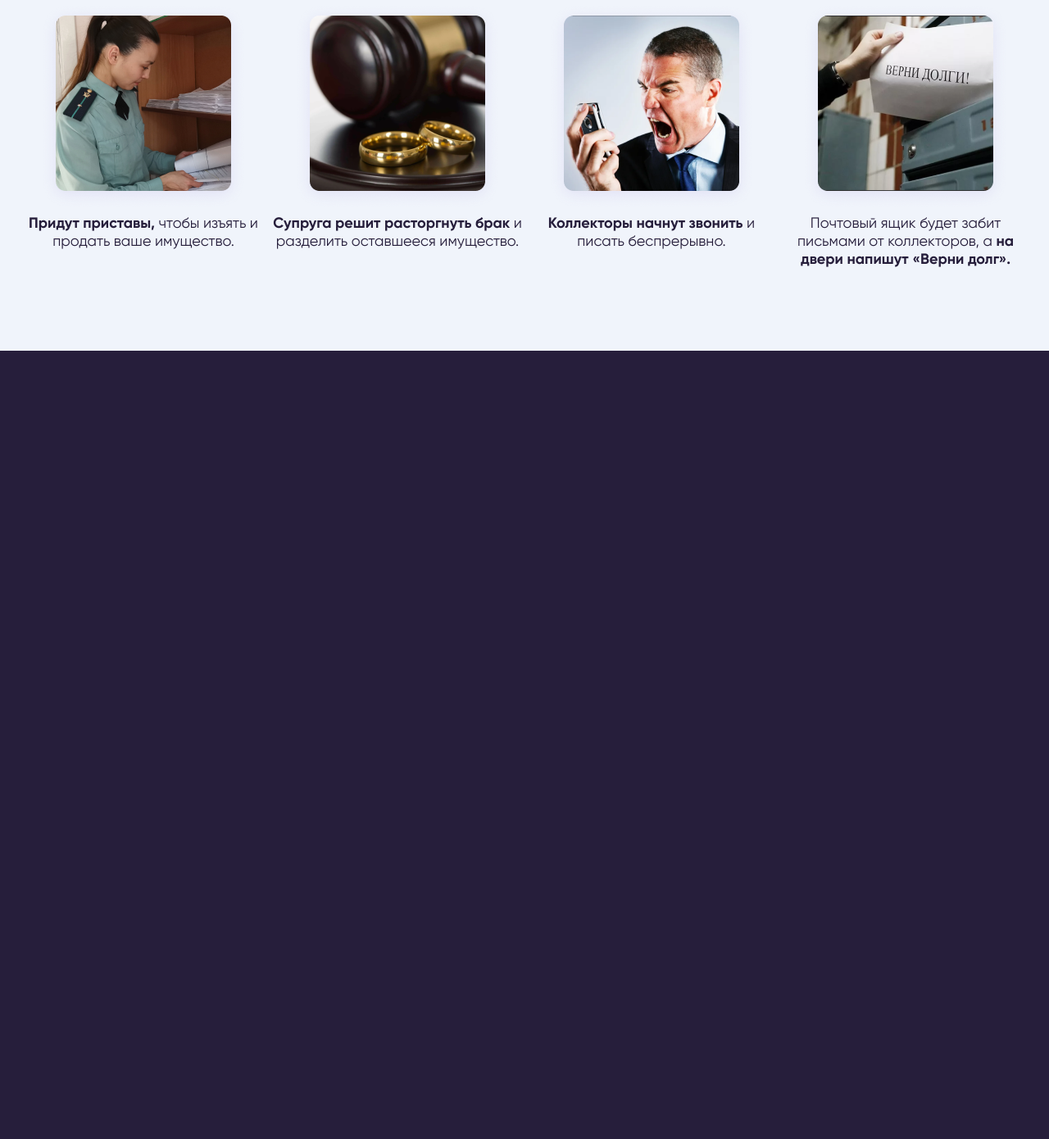
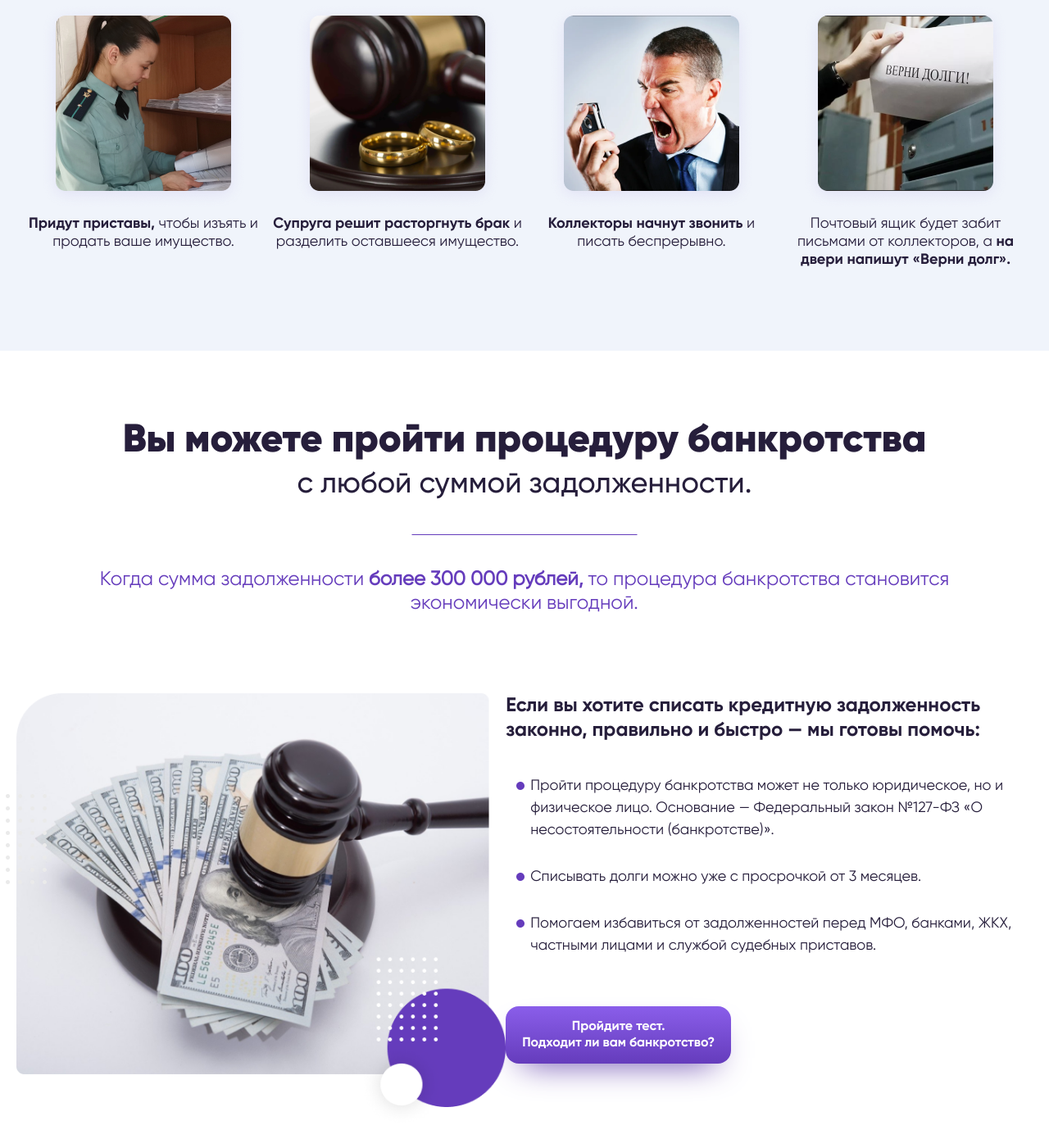
Before and after one commit to BRITVA-hp/bankruptcy, a website: page index.html in a window 1280 px wide. Shown: the part 1940-3330 px from the top of the page at 82% size. Before the commit the page ends 2368 px from the top, so only its background shows below. Drawn offline with Linux system fonts and the light colour scheme; files whose address does not match are found by name.

Commit message:
add section quiz

```diff
--- a/index.html
+++ b/index.html
@@ -118,7 +118,28 @@
   <!-- /.debt section -->
 
   <section class="section quiz">
+    <div class="container-medium">
+      <h3 class="section__title quiz__title">Вы можете пройти процедуру банкротства</h3>
+      <p class="section__subtitle quiz__subtitle">с любой суммой задолженности.</p>
+      <p class="quiz__text">Когда сумма задолженности <strong>более 300 000 рублей,</strong> то процедура банкротства становится экономически выгодной.</p>
 
+      <div class="row">
+        <div class="quiz__img">
+          <img src="img/quiz/dollars.png" alt="dollars">
+          <div class="quiz__dots"><img src="img/quiz/dots.png" alt="dots"></div>
+        </div>
+
+        <div class="quiz__box">
+          <p class="quiz__box-title">Если вы хотите списать кредитную задолженность законно, правильно и быстро — мы готовы помочь:</p>
+          <ul class="quiz__ul">
+            <li class="quiz__li">Пройти процедуру банкротства может не только юридическое, но и физическое лицо. Основание — Федеральный закон №127-ФЗ «О несостоятельности (банкротстве)».</li>
+            <li class="quiz__li">Списывать долги можно уже с просрочкой от 3 месяцев.</li>
+            <li class="quiz__li">Помогаем избавиться от задолженностей перед МФО, банками, ЖКХ, частными лицами и службой судебных приставов.</li>
+          </ul>
+          <button class="button">Пройдите тест. </br>Подходит ли вам банкротство?</button>
+        </div>
+      </div>
+    </div>
   </section>
   <!-- /.section quiz -->
 
--- a/sass/_media.sass
+++ b/sass/_media.sass
@@ -47,6 +47,9 @@
         &__title
             font-size: 39px
             line-height: 50px
+        &__subtitle
+            font-size: 30px
+            line-height: 36px
     .debt
         &__card
             &-text
@@ -55,6 +58,13 @@
 
 
 @media screen and (max-width: 992px)
+    .quiz
+        &__text
+            font-size: 20px
+            line-height: 24px
+        &__subtitle
+            &::after
+                width: 190px
     .trust
         padding-top: 60px
         &__box
@@ -248,6 +258,18 @@
             margin-bottom: 30px
 
 @media screen and (max-width: 575px)
+    .quiz
+        &__title
+            margin-bottom: 13px
+        &__subtitle
+            margin-bottom: 50px
+            &::after
+                width: 100px
+                bottom: -25px
+        &__text
+            font-size: 16px
+            line-height: 19px
+            color: $dark
     .main
         &__title
             max-width: 320px
@@ -285,6 +307,9 @@
         &__title
             font-size: 30px
             line-height: 38px
+        &__subtitle
+            font-size: 24px
+            line-height: 29px
     .debt
         padding-top: 35px
         padding-bottom: 75px
@@ -309,3 +334,8 @@
         &__text
             font-size: 20px
             line-height: 24px
+
+@media screen and (max-width: 420px)
+    .quiz
+        &__text
+            max-width: 270px
--- a/sass/_settings.sass
+++ b/sass/_settings.sass
@@ -15,3 +15,29 @@ body
         font-size: 48px
         line-height: 61px
         color: $dark
+    &__subtitle
+        font-family: 'Gilroy-Medium'
+        font-style: normal
+        font-weight: normal
+        font-size: 36px
+        line-height: 44px
+        color: $dark
+.button
+    font-family: 'Gilroy-Bold'
+    font-style: normal
+    font-weight: normal
+    font-size: 16px
+    line-height: 20px
+    text-align: center
+    color: $white
+    background: linear-gradient(0deg, #653CBC 0%, #8A5EEA 100%)
+    box-shadow: 0px 18px 40px -20px #502BA0
+    border-radius: 16px
+    padding: 15px 20px
+    border: none
+    cursor: pointer
+    transition: 0.3s
+    &:focus
+        outline: none
+    &:hover
+        background: linear-gradient(0deg, #653CBC 0%, #2e0c77 100%)
--- a/sass/style.sass
+++ b/sass/style.sass
@@ -6,4 +6,5 @@
 @import 'templates/main'
 @import 'templates/trust'
 @import 'templates/debt'
+@import 'templates/quiz'
 @import 'media'
--- /dev/null
+++ b/sass/templates/_quiz.sass
@@ -0,0 +1,61 @@
+.quiz
+  background-color: $white
+  padding-top: 80px
+  padding-bottom: 80px
+  &__title, .quiz__subtitle
+    text-align: center
+  &__subtitle
+    position: relative
+    margin-bottom: 80px
+    &::after
+      content: ''
+      position: absolute
+      bottom: -40px
+      left: 50%
+      transform: translateX(-50%)
+      width: 275px
+      height: 1px
+      background-color: $purple
+  &__text
+    font-family: 'Gilroy-Regular'
+    font-style: normal
+    font-weight: normal
+    font-size: 24px
+    line-height: 29px
+    text-align: center
+    color: $purple
+    max-width: 1050px
+    margin: auto
+    margin-bottom: 95px
+  &__img
+    position: relative
+  &__dots
+    position: absolute
+    top: 23%
+    left: -43px
+  &__box
+    &-title
+      font-family: 'Gilroy-Bold'
+      font-style: normal
+      font-weight: bold
+      font-size: 24px
+      line-height: 30px
+      color: $dark
+      max-width: 615px
+      margin-bottom: 40px
+  &__ul
+    max-width: 660px
+    font-family: 'Gilroy-Regular'
+    font-style: normal
+    font-weight: normal
+    font-size: 18px
+    line-height: 150%
+    color: $dark
+    list-style-type: none
+    list-style-image: url(../img/quiz/Ellipse.png)
+    padding-left: 30px
+    margin-bottom: 60px
+  &__li
+    margin-bottom: 30px
+    &:last-of-type
+      margin-bottom: 0 !important
```
Also changed, not shown: css/style.css.
